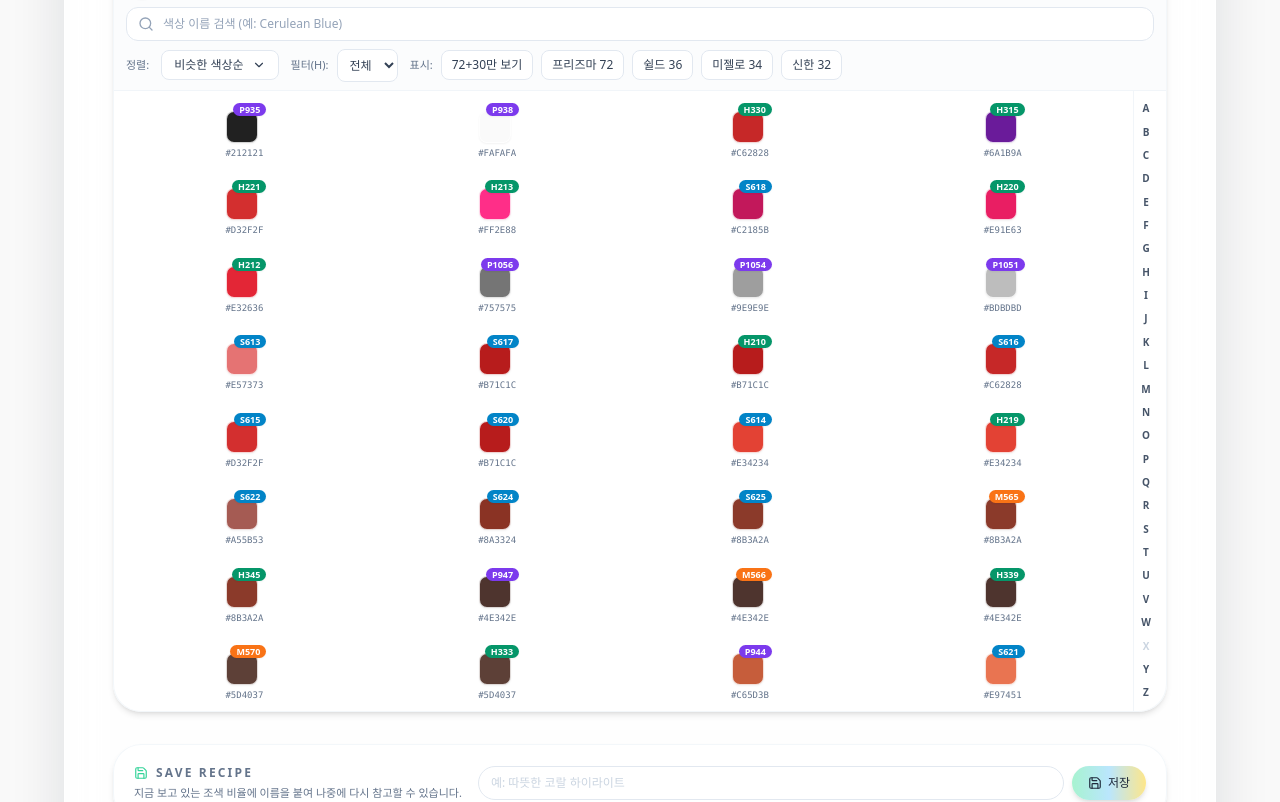
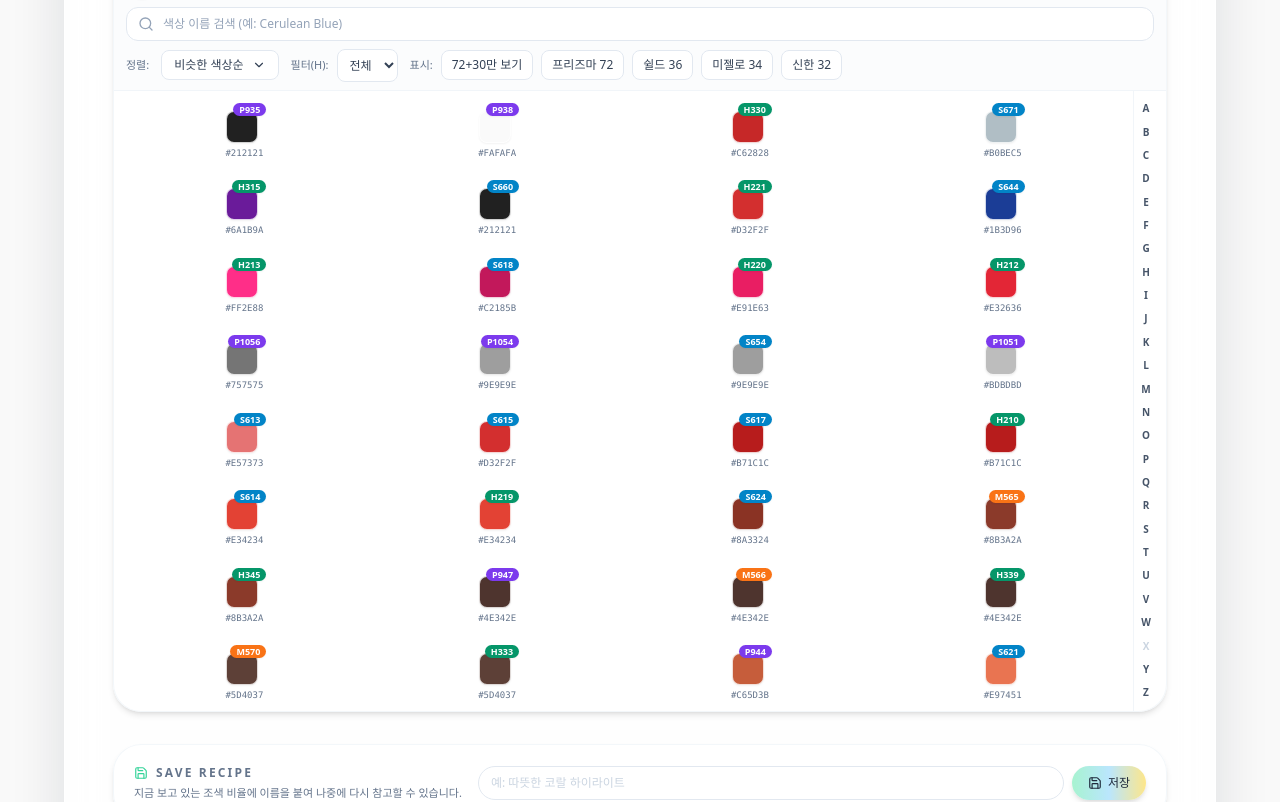
Before and after one commit to stalbino-rgb/cursor-painting, a React (Vite) app: page / in a window 1280 px wide. Shown: the part 1529-2331 px from the top of the page. Built offline with nearby package versions, Linux system fonts and the light colour scheme.

Commit message:
Replace Shield Epic 36 with the owned set from the comparison sheet.
Co-authored-by: Cursor <cursoragent@cursor.com>

```diff
--- a/src/data/brandSetColors.js
+++ b/src/data/brandSetColors.js
@@ -93,41 +93,41 @@ const SHIELD = {
 
 export const SHIELD_EPIC_36 = [
   [600, 'White', '화이트', '#F7F7F5'],
-  [601, 'Mixing White', '믹싱 화이트', '#F3F1EA'],
-  [602, 'Zinc Yellow', '징크 옐로우', '#F6E04B'],
   [603, 'Lemon Yellow', '레몬 옐로우', '#F4E14B'],
   [604, 'Permanent Yellow Middle', '퍼머넌트 옐로우 미들', '#F2C93A'],
   [605, 'Permanent Yellow Deep', '퍼머넌트 옐로우 딥', '#E8A825'],
-  [606, 'Apricot Yellow', '애프리콧 옐로우', '#E8B15A'],
   [607, 'Yellow Ochre', '옐로우 오커', '#C9A227'],
   [608, 'Naples Yellow', '네이플스 옐로우', '#F3D67A'],
-  [609, 'Gold Ochre', '골드 오커', '#C77826'],
   [610, 'Permanent Orange', '퍼머넌트 오렌지', '#ED872D'],
   [611, 'Jaune Brilliant', '존 브릴리언트', '#F6C9A0'],
-  [612, 'Flesh Tint', '플레시 틴트', '#E8BEAC'],
   [613, 'Coral Red', '코랄 레드', '#E57373'],
   [614, 'Vermilion', '버밀리온', '#E34234'],
   [615, 'Naphthol Red Light', '나프톨 레드 라이트', '#D32F2F'],
-  [616, 'Chinese Red', '차이니즈 레드', '#C62828'],
   [617, 'Carmine', '카민', '#B71C1C'],
   [618, 'Magenta', '마젠타', '#C2185B'],
   [619, 'Medium Magenta', '미디엄 마젠타', '#AD1457'],
-  [620, 'Crimson', '크림슨', '#B71C1C'],
   [621, 'Burnt Sienna', '번트 시에나', '#E97451'],
-  [622, 'Venetian Red', '베네시안 레드', '#A55B53'],
-  [623, 'Raw Sienna', '로우 시에나', '#D68A59'],
   [624, 'Burnt Umber', '번트 엄버', '#8A3324'],
-  [625, 'Brown Red', '브라운 레드', '#8B3A2A'],
   [626, 'Vandyke Brown', '반다이크 브라운', '#5C4033'],
-  [627, 'Sepia', '세피아', '#704214'],
   [628, 'Raw Umber', '로우 엄버', '#826644'],
-  [629, 'Yellow Green', '옐로우 그린', '#9ACD32'],
   [630, 'Green Light', '그린 라이트', '#7CB342'],
   [631, 'Cyanine Green', '시아닌 그린', '#00897B'],
   [632, 'Emerald Green', '에메랄드 그린', '#2E7D32'],
-  [633, 'Imperial Green', '임페리얼 그린', '#1B5E20'],
-  [634, 'Leaf Green', '리프 그린', '#558B2F'],
-  [635, 'Middle Green', '미들 그린', '#388E3C']
+  [638, 'Sap Green', '샙 그린', '#507D2A'],
+  [639, 'Olive Green', '올리브 그린', '#6B7C32'],
+  [640, 'Aqua Green', '아쿠아 그린', '#26A69A'],
+  [641, 'Cerulean Blue', '세룰리안 블루', '#0288D1'],
+  [643, 'Cobalt Blue', '코발트 블루', '#1565C0'],
+  [644, 'Ultramarine', '울트라마린', '#1B3D96'],
+  [646, 'Cyanine Blue', '시아닌 블루', '#01579B'],
+  [649, 'Violet', '바이올렛', '#7B1FA2'],
+  [650, 'Middle Violet', '미들 바이올렛', '#7E57C2'],
+  [651, 'Lilac', '라일락', '#CE93D8'],
+  [654, 'French Grey', '프렌치 그레이', '#9E9E9E'],
+  [660, 'Black', '블랙', '#212121'],
+  [670, 'Gold', '골드', '#C9A227'],
+  [671, 'Silver', '실버', '#B0BEC5'],
+  [673, 'Pearl White', '펄 화이트', '#F4EEE6']
 ].map(([no, name, koName, hex]) => row('shieldNo', no, name, koName, hex, SHIELD));
 
 const MIJELLO = {
```
